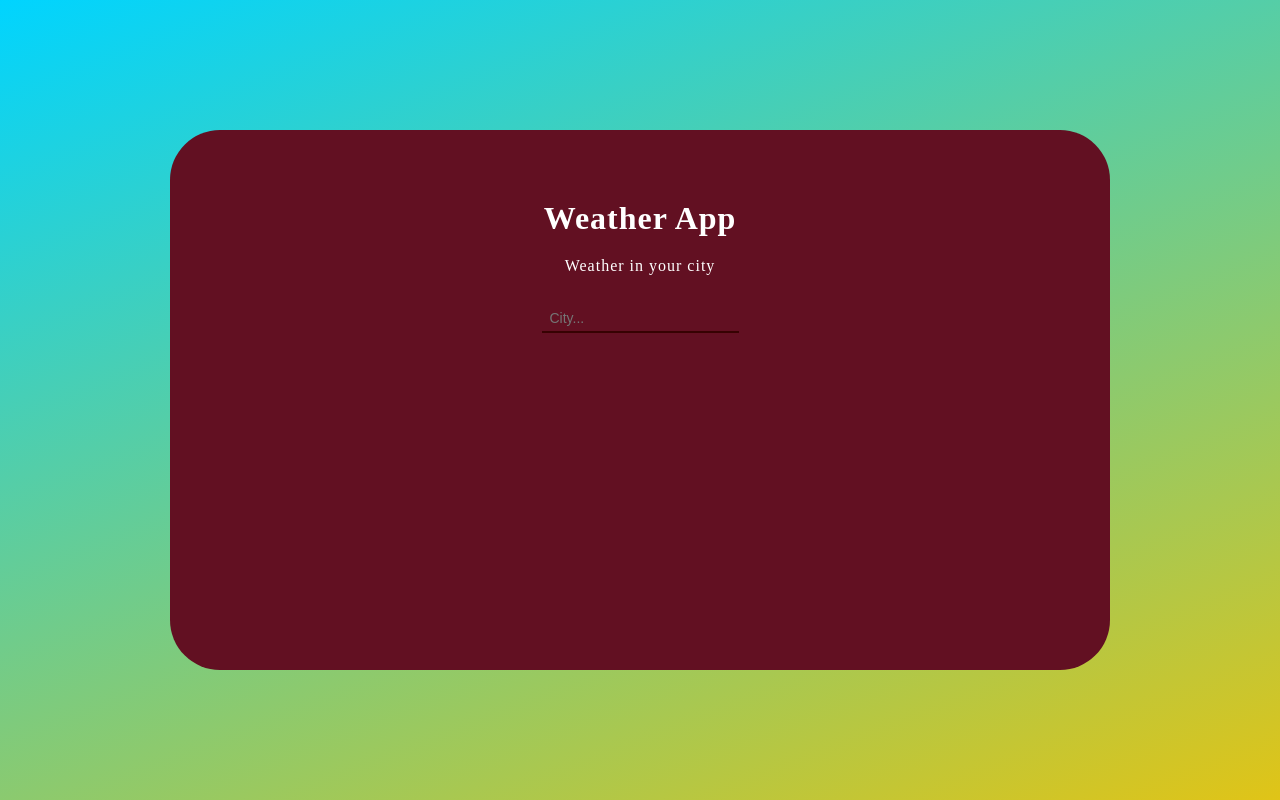
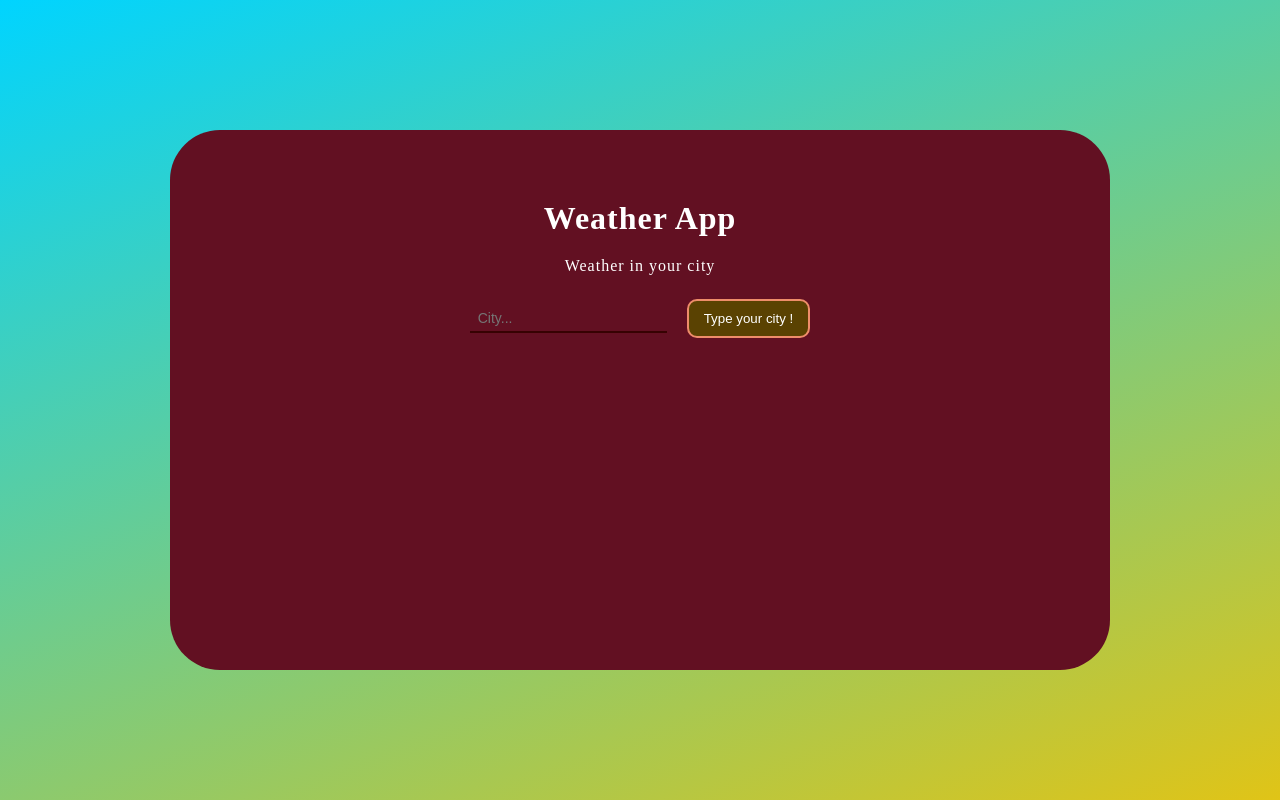
Before and after one commit to alex197925/weather-vue-app, a Vue app: page / in a window 1280 px wide. Built offline with nearby package versions, Linux system fonts and the light colour scheme.

Commit message:
Added disabled button

```diff
--- a/src/App.vue
+++ b/src/App.vue
@@ -4,7 +4,8 @@
     <h1>Weather App</h1>
     <p>Weather in your {{ city == "" ? "city" : city }}</p>
     <input v-model="city" type="text" placeholder="City..." />
-    <button @click="" v-show="city !== ''">Get Weather</button>
+    <button @click="" v-if="city !== ''">Get Weather</button>
+    <button disabled v-else>Type your city !</button>
   </div>
 </template>
 
@@ -50,6 +51,12 @@ export default {
   outline: none;
 }
 
+.wrapper button:disabled {
+  background: #5a4202;
+  border: 2px solid rgb(238, 141, 106);
+  cursor: not-allowed;
+}
+
 .wrapper input:focus {
   border-bottom-color: #e3bc4d;
 }
```
